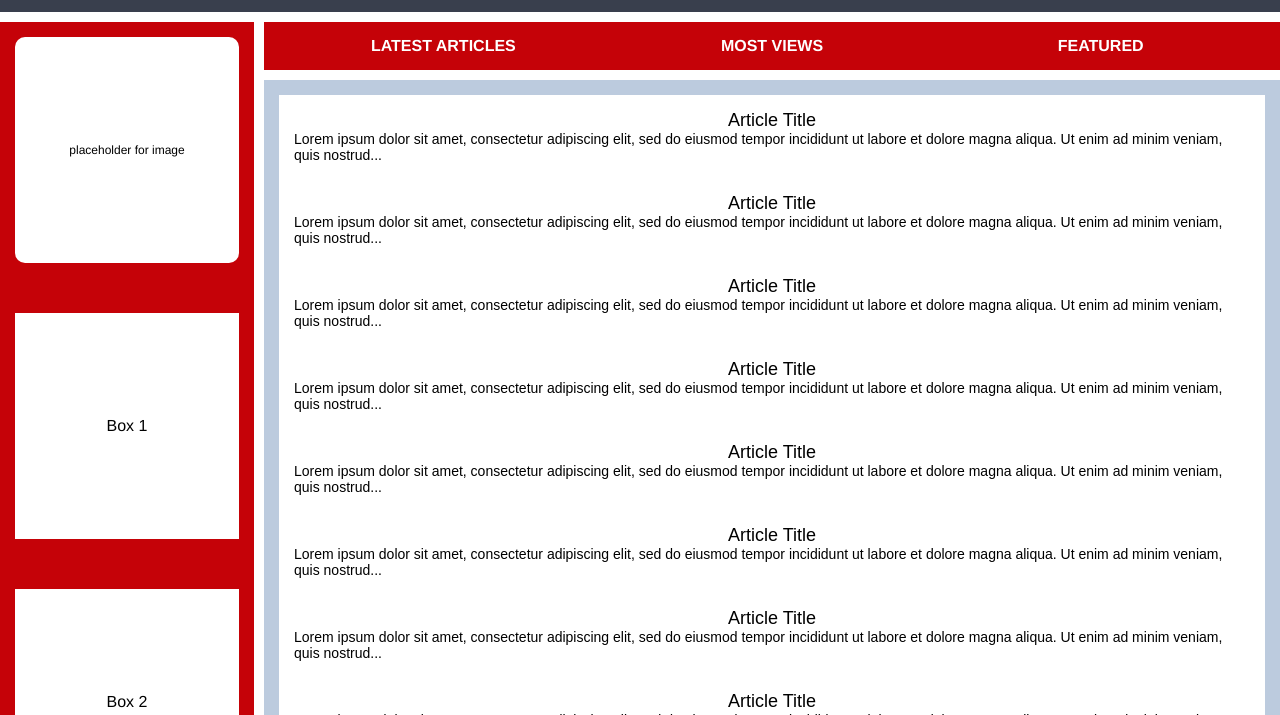
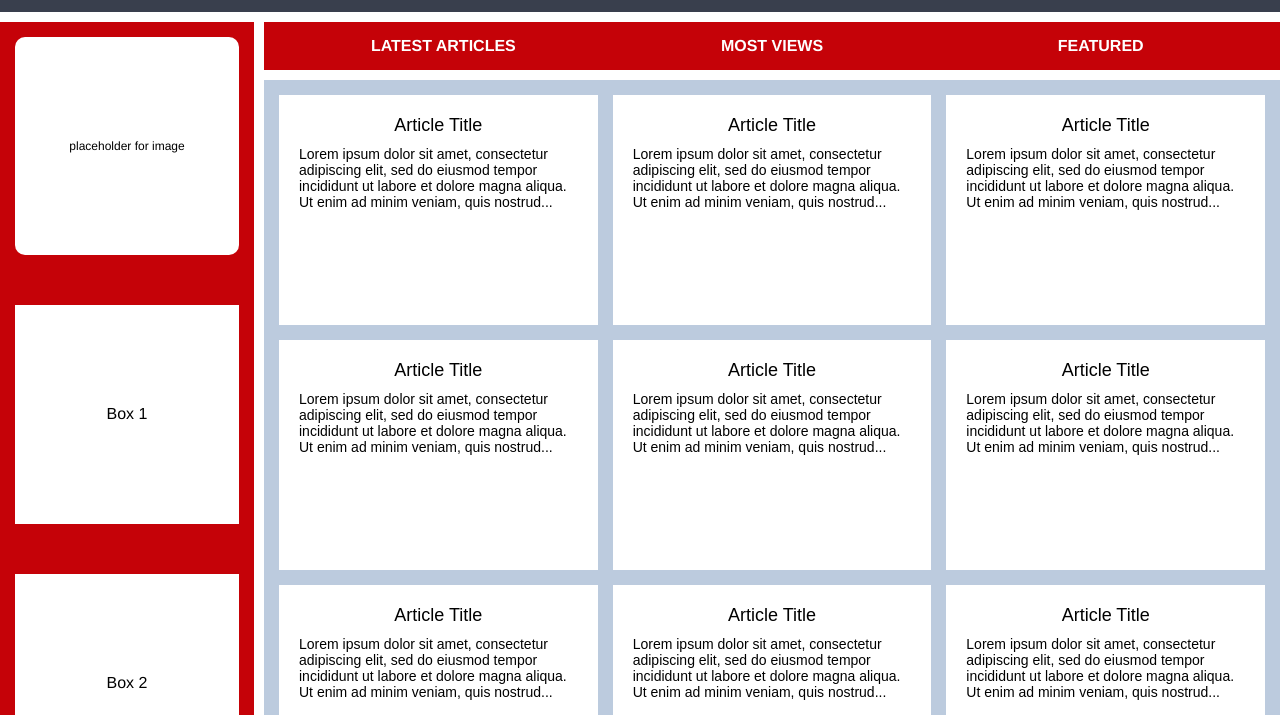
Before and after one commit to mustafa-bhatti/Advance-Top, a plain HTML site: page advance-html-css/holy-grail/advanced/index.html in a window 1280 px wide. Shown: the part 85-800 px from the top of the page. Drawn offline with Linux system fonts and the light colour scheme.

Commit message:
complete the excercise

```diff
--- a/advance-html-css/holy-grail/advanced/style.css
+++ b/advance-html-css/holy-grail/advanced/style.css
@@ -92,8 +92,10 @@
 
 .article {
   background-color: #bccbde;
+  display: grid;
+  gap: 15px;
+  grid-template-columns: repeat(auto-fit,minmax(250px,1fr));
 }
-
 .article p {
   font-size: 18px;
   font-family: sans-serif;
@@ -105,12 +107,15 @@
   background-color: #FFFFFF;
   color: black;
   text-align: center;
+  height: 200px;
+
 }
 
 .card p {
   color: black;
   font-weight: normal;
   font-size: 14px;
+  padding: 5px;
 }
 
 .card .title {
```
